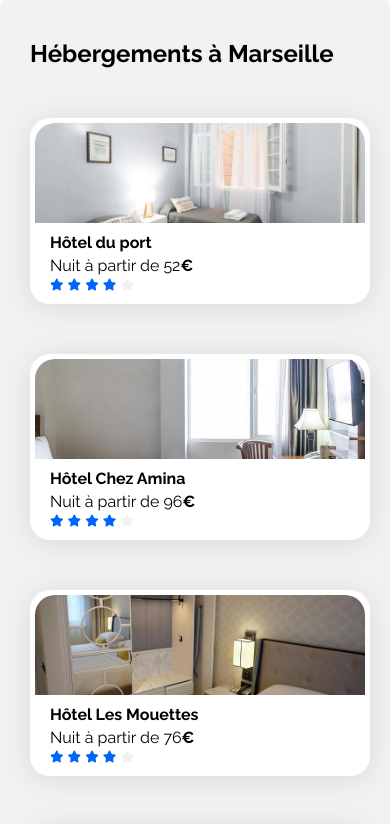
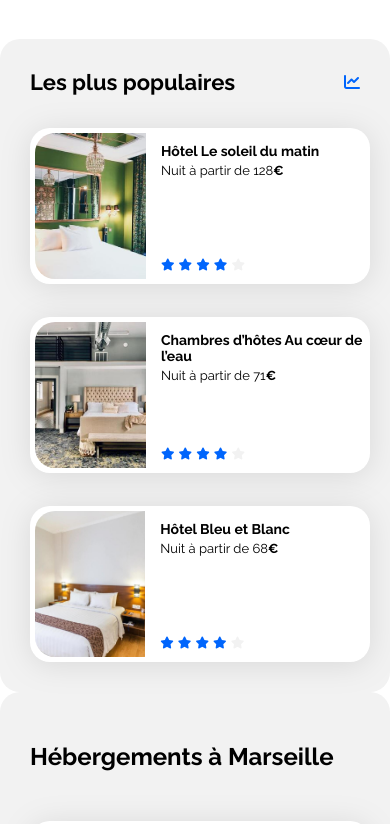
Before and after one commit to MatITAka/Booki, a plain HTML site: page index.html in a window 390 px wide. Shown: the part 620-1444 px from the top of the page. Drawn offline with Linux system fonts and the light colour scheme.

Commit message:
version finale

```diff
--- a/css/activites.css
+++ b/css/activites.css
@@ -33,13 +33,13 @@
 
 }
 
-.activites_cards .card-content p{
-
-    font-weight: 700px;
-}
-
 .activites_cards a{
 
     text-decoration: none;
     color: black;
 }
+
+.activites_cards .card{
+
+    font-weight: 600;
+}
--- a/css/populaire.css
+++ b/css/populaire.css
@@ -42,3 +42,9 @@
 .populaires-cards .card-rating {
     margin-bottom: 5px;
 }
+
+.populaires a{
+
+    color: black;
+    text-decoration: none;
+}
--- a/css/style.css
+++ b/css/style.css
@@ -181,6 +181,7 @@
         flex-direction: column;
 
 
+
     }
 
     .populaires-cards .card{
@@ -213,7 +214,9 @@
         flex-direction: column;
     }
 
-
+    .hebergements-and-populaires{
+        flex-direction: column-reverse;
+    }
 
 
 
--- a/index.html
+++ b/index.html
@@ -270,11 +270,13 @@
                         <article class="card">
                             <img src="./images/hebergements/emile-guillemot.jpg"
                                 alt="Image de la chambre d'hôtel montrant un lit">
+                                <a href="#">
                             <div class="card-content">
                                 <div class="card-txt">
                                     <h3 class="card-title">Hôtel Le soleil du matin</h3>
                                     <p class="card-subtitle">Nuit à partir de 128<span class="euro">€</span></p>
                                 </div>
+                                 </a>
                                 <div class="card-rating">
                                     <i class="fa-xs fa-solid fa-star" aria-hidden="true"></i>
                                     <i class="fa-xs fa-solid fa-star" aria-hidden="true"></i>
@@ -290,11 +292,13 @@
                         <article class="card">
                             <img src="./images/hebergements/aw-creative.jpg"
                                 alt="Image de la chambre d'hôtel montrant un lit">
+                                <a href="#">
                             <div class="card-content">
                                 <div class="card-txt">
                                     <h3 class="card-title">Chambres d’hôtes Au cœur de l’eau</h3>
                                     <p class="card-subtitle">Nuit à partir de 71<span class="euro">€</span></p>
                                 </div>
+                                 </a>
                                 <div class="card-rating">
                                     <i class="fa-xs fa-solid fa-star" aria-hidden="true"></i>
                                     <i class="fa-xs fa-solid fa-star" aria-hidden="true"></i>
@@ -308,11 +312,13 @@
                         <article class="card">
                             <img src="./images/hebergements/febrian-zakaria2.jpg"
                                 alt="Image de la chambre d'hôtel montrant un lit">
+                                <a href="#">
                             <div class="card-content">
                                 <div class="card-txt">
                                     <h3 class="card-title">Hôtel Bleu et Blanc</h3>
                                     <p class="card-subtitle">Nuit à partir de 68<span class="euro">€</span></p>
                                 </div>
+                                 </a>
                                 <div class="card-rating">
                                     <i class="fa-xs fa-solid fa-star" aria-hidden="true"></i>
                                     <i class="fa-xs fa-solid fa-star" aria-hidden="true"></i>
```
